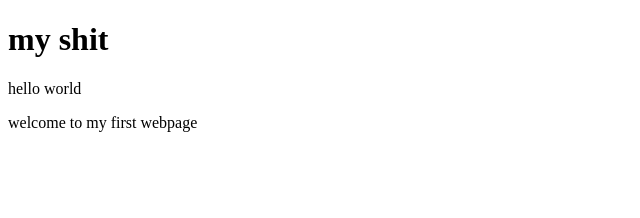
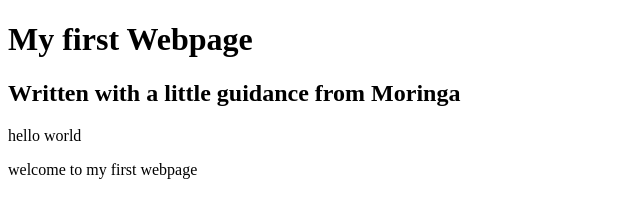
Before and after one commit to Sirkigen/My-First-Webpage, a plain HTML site: page my-first-website.html in a window 1280 px wide. Shown: the whole page, without its empty margins (0-640 px from the left). Drawn offline with Linux system fonts and the light colour scheme.

Commit message:
add header block elements

```diff
--- a/my-first-website.html
+++ b/my-first-website.html
@@ -4,7 +4,11 @@
     <title>My first webpage!</title>
   </head>
   <body>
-    <h1>my shit</h1>
+    <!--headings-->
+    <h1>My first Webpage</h1>
+    <h2>Written with a little guidance from Moringa</h2>
+
+    <!--body-->
     <p>hello world</p>
     <p>welcome to my first webpage</p>
   </body>
```
